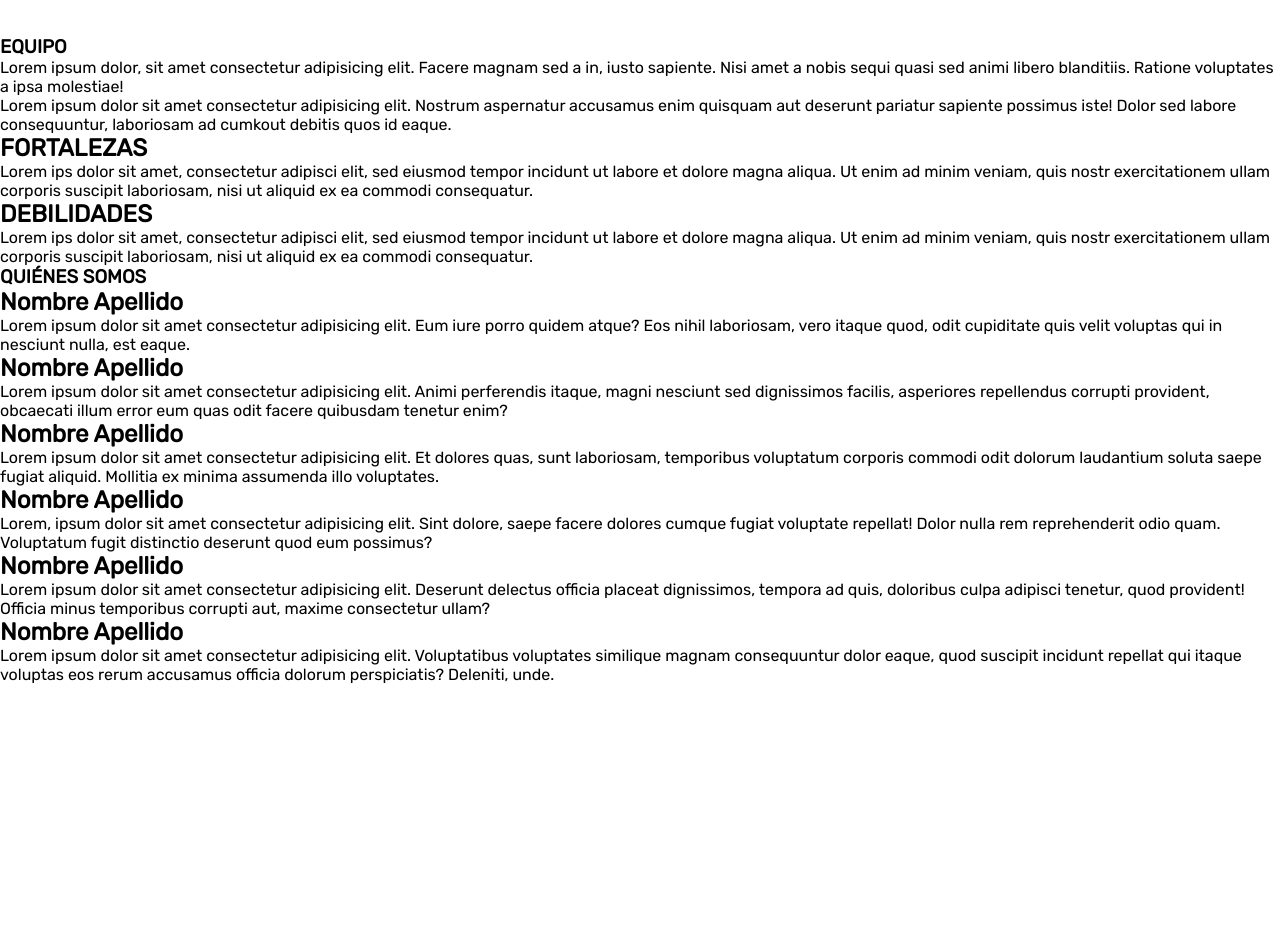
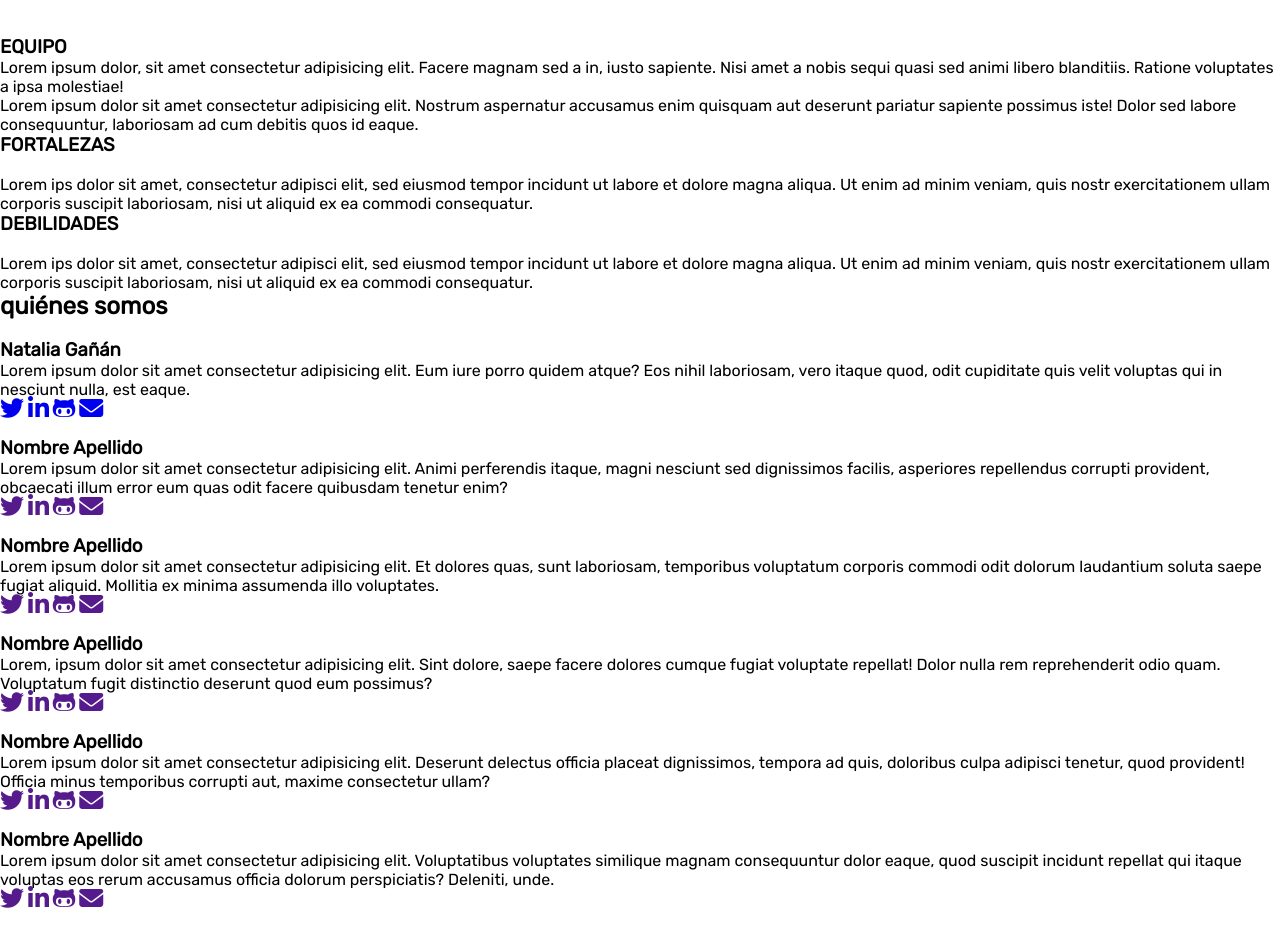
Before and after one commit to Adalab/project-promo-T-module-1-team-3, a plain HTML site: page index.html in a window 1280 px wide. Shown: the part 500-1446 px from the top of the page. Drawn offline with nearby package versions, Linux system fonts and the light colour scheme.

Commit message:
Update before merging main

```diff
--- a/index.html
+++ b/index.html
@@ -1,5 +1,6 @@
 <!DOCTYPE html>
 <html lang="en">
+
 <head>
   <meta charset="UTF-8" />
   <meta http-equiv="X-UA-Compatible" content="IE=edge" />
@@ -7,12 +8,11 @@
   <link rel="stylesheet" href="./CSS/style.css" />
   <link rel="preconnect" href="https://fonts.googleapis.com" />
   <link rel="preconnect" href="https://fonts.gstatic.com" crossorigin />
-    <link
-      href="https://fonts.googleapis.com/css2?family=Open+Sans&family=Rubik&display=swap"
-      rel="stylesheet"
-    />
+  <link href="https://fonts.googleapis.com/css2?family=Open+Sans&family=Rubik&display=swap" rel="stylesheet" />
+  <script src="https://kit.fontawesome.com/822f5c1f81.js" crossorigin="anonymous"></script>
   <title>Web Equipo 3</title>
 </head>
+
 <body class="s1-home-320">
   <!-- 1 -->
   <header>
@@ -35,6 +35,7 @@
     <!-- 3 miriam -->
     <section class="about">
       <h3>EQUIPO</h3>
+      <div class="about-paragraph">
         <p>
           Lorem ipsum dolor, sit amet consectetur adipisicing elit. Facere
           magnam sed a in, iusto sapiente. Nisi amet a nobis sequi quasi sed
@@ -43,42 +44,113 @@
         <p>
           Lorem ipsum dolor sit amet consectetur adipisicing elit. Nostrum
           aspernatur accusamus enim quisquam aut deserunt pariatur sapiente
-          possimus iste! Dolor sed labore consequuntur, laboriosam ad cumkout
+          possimus iste! Dolor sed labore consequuntur, laboriosam ad cum
           debitis quos id eaque.
         </p>
+      </div>
     </section>
+    <div class="about-cube"></div>
     <!-- 4 -->
-      <section class="strengths"></section>
-      <h2>FORTALEZAS</h2>
-      <P>Lorem ips dolor sit amet, consectetur adipisci elit, sed eiusmod tempor incidunt ut labore et dolore magna aliqua. Ut enim ad minim veniam, quis nostr exercitationem ullam corporis suscipit laboriosam, nisi ut aliquid ex ea commodi consequatur. </P>
-      <h2>DEBILIDADES</h2>
+    <section class="strengths">
+    <div class="fort">
+
+        <h3 class="forttit">FORTALEZAS</h3>
+        <br/>
+
         <p>Lorem ips dolor sit amet, consectetur adipisci elit, sed eiusmod tempor incidunt ut labore et dolore magna aliqua. Ut enim ad minim veniam, quis nostr exercitationem ullam corporis suscipit laboriosam, nisi ut aliquid ex ea commodi consequatur. </p>
+    </div>
+
+
+    <div class="debi">
+
+          <h3
+          class="debil">DEBILIDADES</h3>
+          <br/>
+
+        <p>Lorem ips dolor sit amet, consectetur adipisci elit, sed eiusmod tempor incidunt ut labore et dolore magna aliqua. Ut enim ad minim veniam, quis nostr exercitationem ullam corporis suscipit laboriosam, nisi ut aliquid ex ea commodi consequatur. </p>
+    </div>
+
+    </section>
+
     <!-- 5.Natalia -->
     <section class="adalabers">
-        <h3>QUIÉNES SOMOS</h3>
-        <article>
-          <h2>Nombre Apellido</h2>
-          <p>Lorem ipsum dolor sit amet consectetur adipisicing elit. Eum iure porro quidem atque? Eos nihil laboriosam, vero itaque quod, odit cupiditate quis velit voluptas qui in nesciunt nulla, est eaque.</p>
+      <h2 class="title-section2">quiénes somos</h2>
+      <article class="boxes">
+        <img class="images" src="./img/Nataliaoriginal.jpg" alt="">
+        <h3 class="names">Natalia Gañán</h3>
+        <p class="description">Lorem ipsum dolor sit amet consectetur adipisicing elit. Eum iure porro quidem atque? Eos
+          nihil laboriosam, vero itaque quod, odit cupiditate quis velit voluptas qui in nesciunt nulla, est eaque.</p>
+        <div class="icons">
+          <a href="https://twitter.com/NataliaaNGV"><i class="fa-brands fa-twitter fa-xl"></i></a>
+          <a href="https://www.linkedin.com/in/nataliagananventura/"><i class="fa-brands fa-linkedin-in fa-xl"></i></a>
+          <a href="https://github.com/nataliaventura93" target=_blank;><i class="fa-brands fa-github-alt fa-xl"></i></a>
+          <a href="mailto:nataliaventura93@gmail.com"><i class="fa-solid fa-envelope fa-xl"></i></a>
+        </div>
       </article>
-        <article>
-          <h2>Nombre Apellido</h2>
-          <p>Lorem ipsum dolor sit amet consectetur adipisicing elit. Animi perferendis itaque, magni nesciunt sed dignissimos facilis, asperiores repellendus corrupti provident, obcaecati illum error eum quas odit facere quibusdam tenetur enim?</p>
+      <article class="boxes">
+        <img class="images" src="" alt="">
+        <h3 class="names">Nombre Apellido</h3>
+        <p class="description">Lorem ipsum dolor sit amet consectetur adipisicing elit. Animi perferendis itaque, magni
+          nesciunt sed dignissimos facilis, asperiores repellendus corrupti provident, obcaecati illum error eum quas
+          odit facere quibusdam tenetur enim?</p>
+        <div class="icons">
+          <a href=""><i class="fa-brands fa-twitter fa-xl"></i></a>
+          <a href=""><i class="fa-brands fa-linkedin-in fa-xl"></i></a>
+          <a href=""><i class="fa-brands fa-github-alt fa-xl"></i></a>
+          <a href=""><i class="fa-solid fa-envelope fa-xl"></i></a>
+        </div>
       </article>
-        <article>
-          <h2>Nombre Apellido</h2>
-          <p>Lorem ipsum dolor sit amet consectetur adipisicing elit. Et dolores quas, sunt laboriosam, temporibus voluptatum corporis commodi odit dolorum laudantium soluta saepe fugiat aliquid. Mollitia ex minima assumenda illo voluptates.</p>
+      <article class="boxes">
+        <img class="images" src="" alt="">
+        <h3 class="names">Nombre Apellido</h3>
+        <p class="description">Lorem ipsum dolor sit amet consectetur adipisicing elit. Et dolores quas, sunt
+          laboriosam, temporibus voluptatum corporis commodi odit dolorum laudantium soluta saepe fugiat aliquid.
+          Mollitia ex minima assumenda illo voluptates.</p>
+        <div class="icons">
+          <a href=""><i class="fa-brands fa-twitter fa-xl"></i></a>
+          <a href=""><i class="fa-brands fa-linkedin-in fa-xl"></i></a>
+          <a href=""><i class="fa-brands fa-github-alt fa-xl"></i></a>
+          <a href=""><i class="fa-solid fa-envelope fa-xl"></i></a>
+        </div>
       </article>
-        <article>
-          <h2>Nombre Apellido</h2>
-          <p>Lorem, ipsum dolor sit amet consectetur adipisicing elit. Sint dolore, saepe facere dolores cumque fugiat voluptate repellat! Dolor nulla rem reprehenderit odio quam. Voluptatum fugit distinctio deserunt quod eum possimus?</p>
+      <article class="boxes">
+        <img class="images" src="" alt="">
+        <h3 class="names">Nombre Apellido</h3>
+        <p class="description">Lorem, ipsum dolor sit amet consectetur adipisicing elit. Sint dolore, saepe facere
+          dolores cumque fugiat voluptate repellat! Dolor nulla rem reprehenderit odio quam. Voluptatum fugit distinctio
+          deserunt quod eum possimus?</p>
+        <div class="icons">
+          <a href=""><i class="fa-brands fa-twitter fa-xl"></i></a>
+          <a href=""><i class="fa-brands fa-linkedin-in fa-xl"></i></a>
+          <a href=""><i class="fa-brands fa-github-alt fa-xl"></i></a>
+          <a href=""><i class="fa-solid fa-envelope fa-xl"></i></a>
+        </div>
       </article>
-        <article>
-          <h2>Nombre Apellido</h2>
-          <p>Lorem ipsum dolor sit amet consectetur adipisicing elit. Deserunt delectus officia placeat dignissimos, tempora ad quis, doloribus culpa adipisci tenetur, quod provident! Officia minus temporibus corrupti aut, maxime consectetur ullam?</p>
+      <article class="boxes">
+        <img class="images" src="" alt="">
+        <h3 class="names">Nombre Apellido</h3>
+        <p class="description">Lorem ipsum dolor sit amet consectetur adipisicing elit. Deserunt delectus officia
+          placeat dignissimos, tempora ad quis, doloribus culpa adipisci tenetur, quod provident! Officia minus
+          temporibus corrupti aut, maxime consectetur ullam?</p>
+        <div class="icons">
+          <a href=""><i class="fa-brands fa-twitter fa-xl"></i></a>
+          <a href=""><i class="fa-brands fa-linkedin-in fa-xl"></i></a>
+          <a href=""><i class="fa-brands fa-github-alt fa-xl"></i></a>
+          <a href=""><i class="fa-solid fa-envelope fa-xl"></i></a>
+        </div>
       </article>
-        <article>
-          <h2>Nombre Apellido</h2>
-          <p>Lorem ipsum dolor sit amet consectetur adipisicing elit. Voluptatibus voluptates similique magnam consequuntur dolor eaque, quod suscipit incidunt repellat qui itaque voluptas eos rerum accusamus officia dolorum perspiciatis? Deleniti, unde.</p>
+      <article class="boxes">
+        <img class="images" src="" alt="">
+        <h3 class="names">Nombre Apellido</h3>
+        <p class="description">Lorem ipsum dolor sit amet consectetur adipisicing elit. Voluptatibus voluptates
+          similique magnam consequuntur dolor eaque, quod suscipit incidunt repellat qui itaque voluptas eos rerum
+          accusamus officia dolorum perspiciatis? Deleniti, unde.</p>
+        <div class="icons">
+          <a href=""><i class="fa-brands fa-twitter fa-xl"></i></a>
+          <a href=""><i class="fa-brands fa-linkedin-in fa-xl"></i></a>
+          <a href=""><i class="fa-brands fa-github-alt fa-xl"></i></a>
+          <a href=""><i class="fa-solid fa-envelope fa-xl"></i></a>
+        </div>
       </article>
     </section>
   </main>
@@ -94,13 +166,10 @@
         </ul>
       </div>
       <div>
-          <img
-            class="logo-adalab"
-            src="./img/logo-adalab.png"
-            alt="Logo Adalab"
-          />
+        <img class="logo-adalab" src="./img/logo-adalab.png" alt="Logo Adalab" />
       </div>
     </section>
   </footer>
 </body>
+
 </html>
```
Also changed, not shown: img/Fondo largo 2.png (added). Lines whose indentation alone changed are shown as unchanged.
